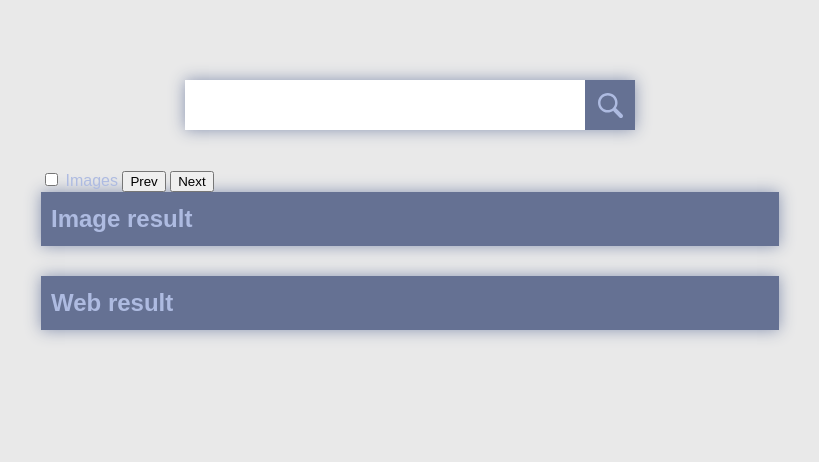
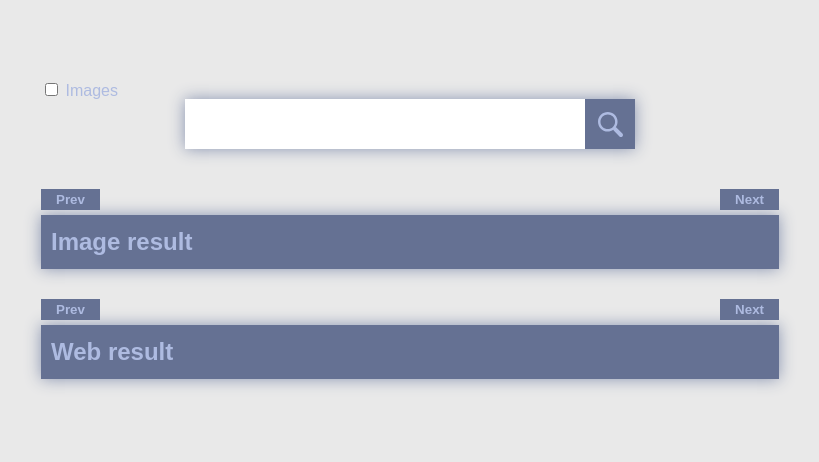
Before and after one commit to Ozhiganov/customSearch, a plain HTML site: page index.html in a window 1280 px wide. Shown: the whole page, without its empty margins (230-1049 px from the left). Drawn offline with Linux system fonts and the light colour scheme.

Commit message:
next/prev buttons added

```diff
--- a/css/style.css
+++ b/css/style.css
@@ -14,6 +14,18 @@ html, body, div, span, applet, object, iframe, h1, h2, h3, h4, h5, h6, p, blockq
 article, aside, details, figcaption, figure, footer, header, hgroup, menu, nav, section {
     display: block;
 }
+
+.clearfix:after {
+    visibility: hidden;
+    display: block;
+    font-size: 0;
+    content: " ";
+    clear: both;
+    height: 0;
+}
+
+.clearfix { display: block; }
+
 body {
     line-height: 1;
     background: #e9e9e9;
@@ -45,6 +57,30 @@ a {
     font-family: Arial, Helvetica, sans-serif;
     box-sizing: border-box;
     color: #aebbe1;
+}
+
+.pageBtn{
+    background: #657193;
+    border: none;
+    padding: 3px 15px;
+    color: #aebbe1;
+    font-weight: bold;
+    cursor: pointer;
+    transition: background 0.3s ease;
+    -webkit-transition: background 0.3s ease;
+    margin-bottom: 5px;
+}
+
+.pageBtn:hover{
+    background: #7983A0;
+}
+
+.prevPage{
+    float: left;
+}
+
+.nextPage{
+    float: right;
 }
 
 /*Search part*/
--- a/index.html
+++ b/index.html
@@ -12,20 +12,30 @@
 
 <body>
     <main id="main" class="container">
-        <div class="search">
-            <input id="searchInput" class="search__input" type="text">
-            <input id="searchBtn" class="search__btn" type="button" value="Search">
+        <div class="clearfix">
+            <span class="imgCheck">
+                <input id='imageCheck' type='checkbox'/>
+                <label for='imageCheck'>Images</label>
+            </span>
+            <div class="search">
+                <input id="searchInput" class="search__input" type="text">
+                <input id="searchBtn" class="search__btn" type="button" value="Search">
+            </div>
         </div>
-        <input id='imageCheck' type='checkbox'/>
-        <label for='imageCheck'>Images</label>
-        <button id='prevPage' type='submit'>Prev</button>
-        <button id='nextPage' type='submit'>Next</button>
         <div class="output">
+            <div class="clearfix">
+                <button id='prevImgPage' class="prevPage pageBtn" type='submit'>Prev</button>
+                <button id='nextImgPage' class="nextPage pageBtn" type='submit'>Next</button>
+            </div>
             <div id="imageBlock" class="output__block output__block--images">
                 <h2 class="output__heading">Image result</h2>
                 <ul id="outputGrid" class="grid">
                     <!--Content generated in js-->
                 </ul>
+            </div>
+            <div class="clearfix">
+                <button id='prevPage' class="prevPage pageBtn" type='submit'>Prev</button>
+                <button id='nextPage' class="nextPage pageBtn" type='submit'>Next</button>
             </div>
             <div id="sitesBlock" class="output__block output__block--sites">
                 <h2 class="output__heading">Web result</h2>
--- a/js/script.js
+++ b/js/script.js
@@ -3,6 +3,8 @@
 window.onload = function () {
     var searchBtn   = document.getElementById("searchBtn"),
         searchInput = document.getElementById("searchInput"),
+        nextImgPage = document.getElementById("nextImgPage"),
+        prevImgPage = document.getElementById("prevImgPage"),
         nextPage = document.getElementById("nextPage"),
         prevPage = document.getElementById("prevPage"),
         requestImg = new Request();
```
